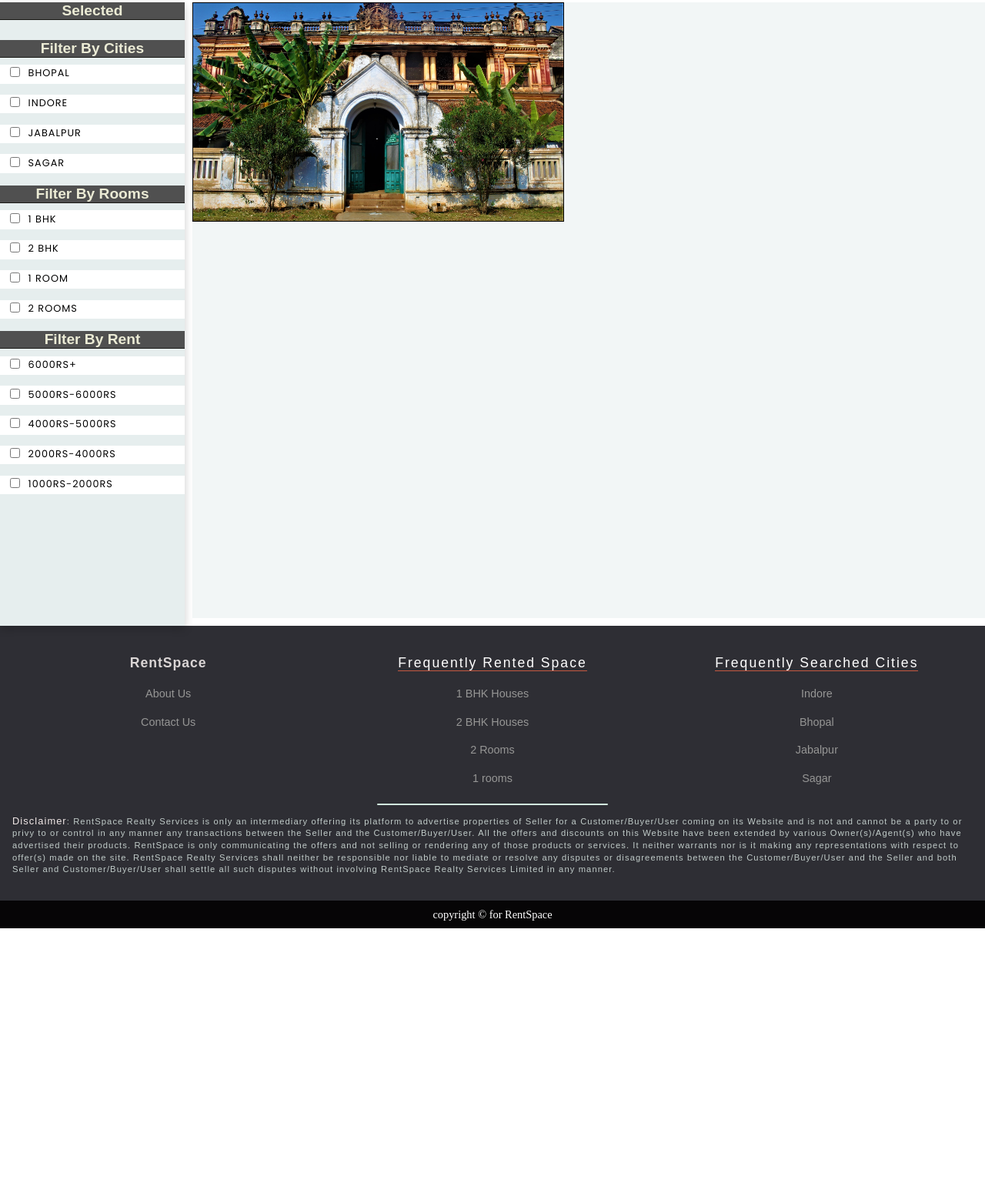
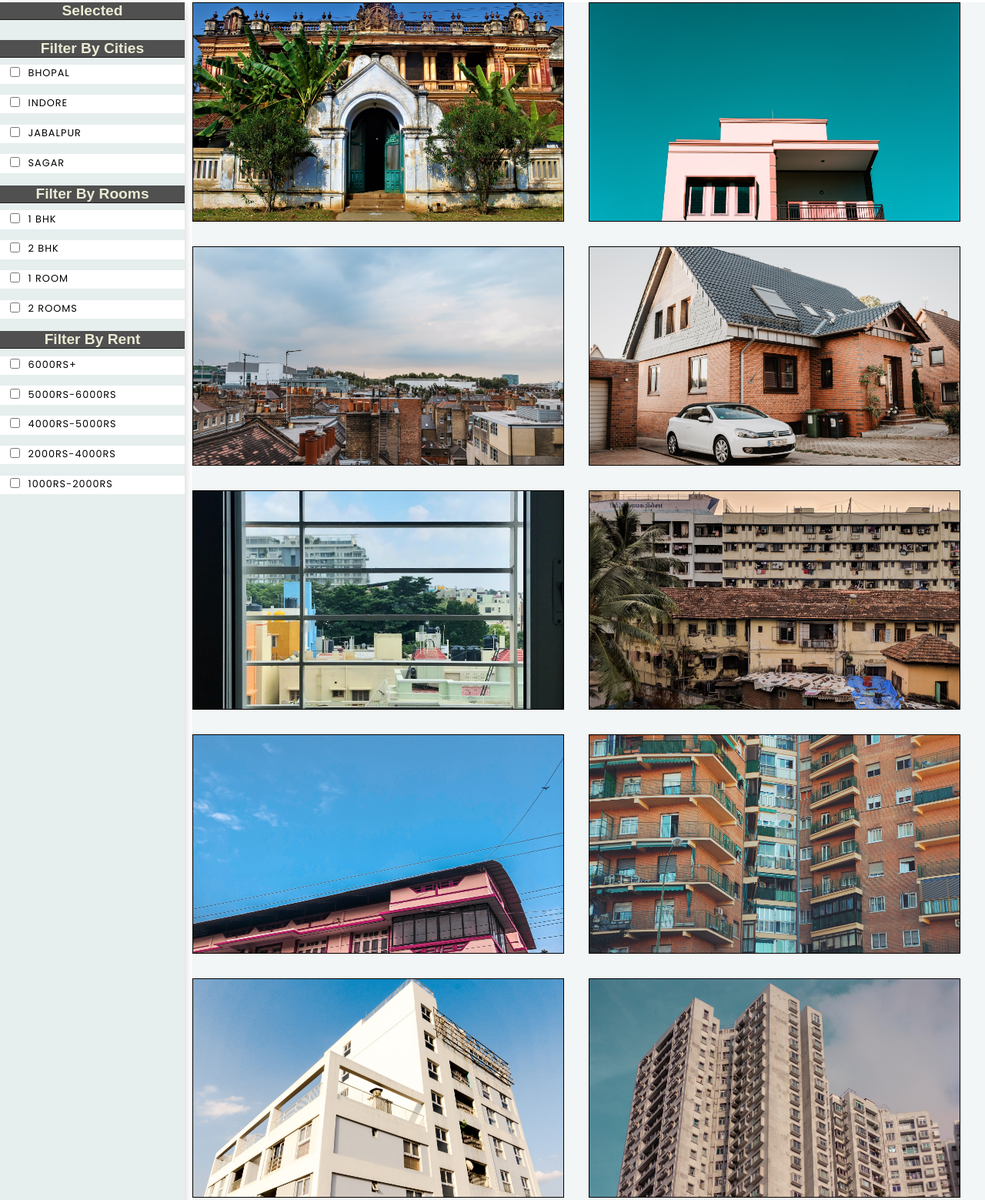
Before and after one commit to Amol-Shrivastava/RentSpace, a website: page list.html in a window 1280 px wide. Shown: the part 125-1684 px from the top of the page at 77% size. Before the commit the page ends 1331 px from the top, so only its background shows below. Drawn offline with nearby package versions, Linux system fonts and the light colour scheme; a web font is replaced by a local one.

Commit message:
other spaces added in list.html

```diff
--- a/list.html
+++ b/list.html
@@ -232,7 +232,7 @@
         </div>
 
 <!-- **************************************************************************** -->
-        <!-- <div class="main-content-items item-1">
+        <div class="main-content-items item-1">
           <div class="item-imgCont">
             <img src="./images/option-houses/house-1.jpg" alt="" class="list-img">
           </div>
@@ -268,9 +268,9 @@
 
               <a href="" target="_blank"><button class="view-deal">Explore</button></a>
             </div>
-        </div> -->
+        </div>
 <!-- **************************************************************************** -->
-        <!-- <div class="main-content-items item-2">
+        <div class="main-content-items item-2">
         <div class="item-imgCont">
           <img src="./images/option-houses/house-2.jpg" alt="" class="list-img">
         </div>
@@ -305,9 +305,9 @@
 
             <a href="" target="_blank"><button class="view-deal">Explore</button></a>
           </div>
-        </div> -->
+        </div>
 <!-- **************************************************************************** -->
-        <!-- <div class="main-content-items item-3">
+        <div class="main-content-items item-3">
         <div class="item-imgCont">
           <img src="./images/option-houses/house-3.jpg" alt="" class="list-img">
         </div>
@@ -342,9 +342,9 @@
 
             <a href="" target="_blank"><button class="view-deal">Explore</button></a>
           </div>
-        </div> -->
+        </div>
 <!-- **************************************************************************** -->
-        <!-- <div class="main-content-items item-5">
+        <div class="main-content-items item-5">
         <div class="item-imgCont">
           <img src="./images/option-houses/house-5.jpg" alt="" class="list-img">
         </div>
@@ -379,9 +379,9 @@
 
             <a href="" target="_blank"><button class="view-deal">Explore</button></a>
           </div>
-        </div> -->
+        </div>
 <!-- **************************************************************************** -->
-        <!-- <div class="main-content-items item-6">
+        <div class="main-content-items item-6">
         <div class="item-imgCont">
           <img src="./images/option-houses/house-6.jpg" alt="" class="list-img">
         </div>
@@ -416,9 +416,9 @@
 
             <a href="" target="_blank"><button class="view-deal">Explore</button></a>
           </div>
-        </div> -->
+        </div>
 <!-- **************************************************************************** -->
-        <!-- <div class="main-content-items item-4">
+        <div class="main-content-items item-4">
         <div class="item-imgCont">
           <img src="./images/option-houses/house-4.jpg" alt="" class="list-img">
         </div>
@@ -453,9 +453,9 @@
 
             <a href="" target="_blank"><button class="view-deal">Explore</button></a>
           </div>
-        </div> -->
+        </div>
 <!-- **************************************************************************** -->
-        <!-- <div class="main-content-items item-7">
+       <div class="main-content-items item-7">
         <div class="item-imgCont">
           <img src="./images/option-houses/house-7.jpg" alt="" class="list-img">
         </div>
@@ -490,9 +490,9 @@
 
             <a href="" target="_blank"><button class="view-deal">Explore</button></a>
           </div>
-        </div> -->
+        </div>
 <!-- **************************************************************************** -->
-        <!-- <div class="main-content-items item-8">
+      <div class="main-content-items item-8">
         <div class="item-imgCont">
           <img src="./images/option-houses/house-8.jpg" alt="" class="list-img">
         </div>
@@ -527,9 +527,10 @@
 
             <a href="" target="_blank"><button class="view-deal">Explore</button></a>
           </div>
-        </div> -->
+        </div>
+
 <!-- **************************************************************************** -->
-        <!-- <div class="main-content-items item-10">
+         <div class="main-content-items item-10">
         <div class="item-imgCont">
           <img src="./images/option-houses/house-10.jpg" alt="" class="list-img">
         </div>
@@ -563,7 +564,7 @@
             </div>
 
             <a href="" target="_blank"><button class="view-deal">Explore</button></a>
-          </div> -->
+          </div>
 
 <!-- **************************************************************************** -->
 </div>
```
